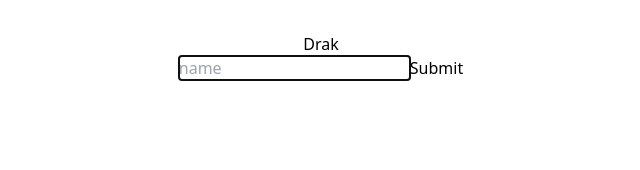
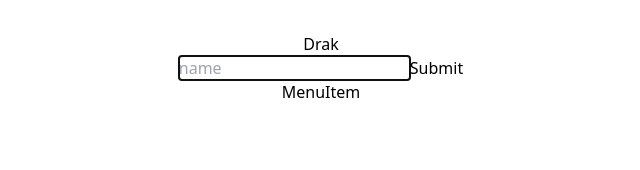
Before and after one commit to tofail-ahmed/react_ts_project, a React (Vite) app: page / in a window 1280 px wide. Shown: the top 170 px of the page, without its empty margins (319-959 px from the left). Built offline with nearby package versions, Linux system fonts and the light colour scheme.

Commit message:
component provider

```diff
--- a/src/App.tsx
+++ b/src/App.tsx
@@ -7,14 +7,22 @@
 // import Form from "./pages/form";
 // import UseReducer from "./pages/UseReducer";
 import UseRefForm from "./pages/UseRefForm";
-import { ThemeContext } from "./context/ThemeProvider";
+import { TThemeContext, ThemeContext } from "./context/ThemeProvider";
+import { MenuContext, MenuItem, MenuList } from "./component/Menu";
 
 function App() {
   // const [counter, setCounter] = useState(0);
-const { dark, setDark } = useContext(ThemeContext);
+  const { dark, setDark } = useContext(ThemeContext) as TThemeContext;
+  // console.log(dark)
   return (
-    <div className={`h-screen w-full ${dark?"bg-black":"bg-white"}`}>
-      {dark?<button className="text-white"  onClick={()=>setDark(!dark)}>Light</button>:<button onClick={()=>setDark(!dark)}>Drak</button>}
+    <div className={`h-screen w-full ${dark ? "bg-black" : "bg-white"}`}>
+      {dark ? (
+        <button className="text-white" onClick={() => setDark(!dark)}>
+          Light
+        </button>
+      ) : (
+        <button onClick={() => setDark(!dark)}>Drak</button>
+      )}
 
       {/* <Counter counter={counter} setCounter={setCounter}></Counter> */}
 
@@ -24,6 +32,11 @@
       {/* <UseRef></UseRef> */}
 
       <UseRefForm></UseRefForm>
+      <MenuList>
+        <MenuItem>
+
+        </MenuItem>
+      </MenuList>
     </div>
   );
 }
--- /dev/null
+++ b/src/component/Menu.tsx
@@ -0,0 +1,18 @@
+import { ReactNode, createContext, useContext } from "react";
+
+export const MenuContext = createContext(null || String);
+export type TMenuListProps = {
+  children: ReactNode;
+};
+export const MenuList = ({ children }: TMenuListProps) => {
+  return (
+    <MenuContext.Provider value={{ theme: "Dark" }}>
+      <ul>{children}</ul>
+    </MenuContext.Provider>
+  );
+};
+export const MenuItem = () => {
+  const { theme } = useContext(MenuContext);
+  console.log(theme);
+  return <div>MenuItem</div>;
+};
--- a/src/context/ThemeProvider.tsx
+++ b/src/context/ThemeProvider.tsx
@@ -1,5 +1,5 @@
 import React, { ReactNode, createContext, useState } from "react";
-type TThemeContext = {
+export type TThemeContext = {
   dark: boolean;
   setDark: React.Dispatch<React.SetStateAction<boolean>>;
 };
```
